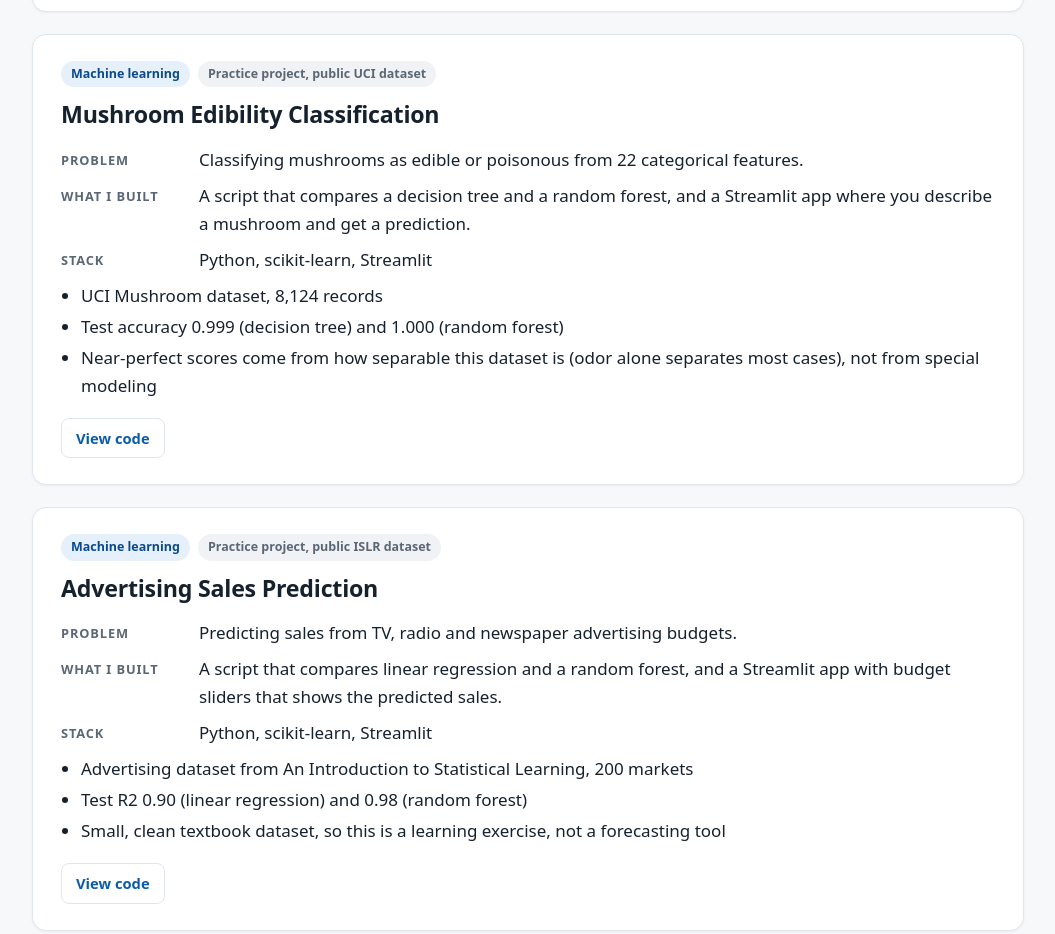
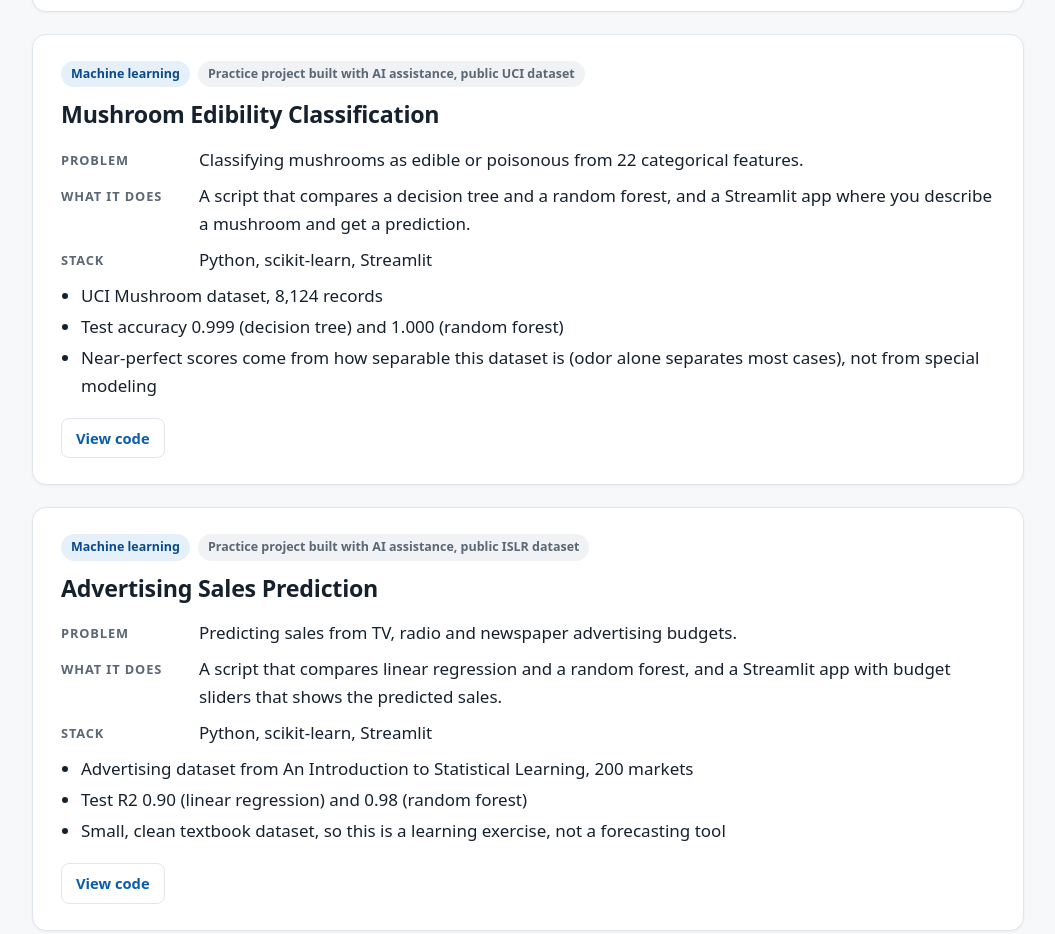
Before and after one commit to Mo7am2d-1/Mo7am2d-1.github.io, a plain HTML site: page index.html in a window 1280 px wide. Shown: the part 3526-4460 px from the top of the page, without its empty margins (112-1167 px from the left). Drawn offline with Linux system fonts and the light colour scheme.

Commit message:
Update index.html

```diff
--- a/index.html
+++ b/index.html
@@ -62,22 +62,22 @@
 </article>
 
 <article class="proj">
-<div class="ph"><span class="badge">Machine learning</span><span class="badge soft">Practice project, public UCI dataset</span></div>
+<div class="ph"><span class="badge">Machine learning</span><span class="badge soft">Practice project built with AI assistance, public UCI dataset</span></div>
 <h3>Mushroom Edibility Classification</h3>
 <dl class="facts">
 <dt>Problem</dt><dd>Classifying mushrooms as edible or poisonous from 22 categorical features.</dd>
-<dt>What I built</dt><dd>A script that compares a decision tree and a random forest, and a Streamlit app where you describe a mushroom and get a prediction.</dd>
+<dt>What it does</dt><dd>A script that compares a decision tree and a random forest, and a Streamlit app where you describe a mushroom and get a prediction.</dd>
 <dt>Stack</dt><dd>Python, scikit-learn, Streamlit</dd></dl>
 <ul class="res"><li>UCI Mushroom dataset, 8,124 records</li><li>Test accuracy 0.999 (decision tree) and 1.000 (random forest)</li><li>Near-perfect scores come from how separable this dataset is (odor alone separates most cases), not from special modeling</li></ul>
 <p class="links"><a class="lnk" href="https://github.com/Mo7am2d-1/mushroom-classification">View code</a></p>
 </article>
 
 <article class="proj">
-<div class="ph"><span class="badge">Machine learning</span><span class="badge soft">Practice project, public ISLR dataset</span></div>
+<div class="ph"><span class="badge">Machine learning</span><span class="badge soft">Practice project built with AI assistance, public ISLR dataset</span></div>
 <h3>Advertising Sales Prediction</h3>
 <dl class="facts">
 <dt>Problem</dt><dd>Predicting sales from TV, radio and newspaper advertising budgets.</dd>
-<dt>What I built</dt><dd>A script that compares linear regression and a random forest, and a Streamlit app with budget sliders that shows the predicted sales.</dd>
+<dt>What it does</dt><dd>A script that compares linear regression and a random forest, and a Streamlit app with budget sliders that shows the predicted sales.</dd>
 <dt>Stack</dt><dd>Python, scikit-learn, Streamlit</dd></dl>
 <ul class="res"><li>Advertising dataset from An Introduction to Statistical Learning, 200 markets</li><li>Test R2 0.90 (linear regression) and 0.98 (random forest)</li><li>Small, clean textbook dataset, so this is a learning exercise, not a forecasting tool</li></ul>
 <p class="links"><a class="lnk" href="https://github.com/Mo7am2d-1/advertising-sales-prediction">View code</a></p>
@@ -89,8 +89,8 @@
 <article><h4>Customer Intelligence Decision Platform</h4><p>Team project: machine learning models and a Streamlit dashboard for customer churn prediction. My part: data cleaning, model preparation and the web app.</p><p class="meta">Jupyter Notebook · <a href="https://github.com/Mo7am2d-1/Customer-Intelligence-Decision-Platform">Code</a></p></article>
 <article><h4>CS50 AI Training Pack</h4><p>Ten original AI training projects covering search, machine learning, reinforcement learning, NLP and more.</p><p class="meta">Python · <a href="https://github.com/Mo7am2d-1/Repository-name-CS50-AI-Training-Pack">Code</a></p></article>
 <article><h4>NTI ML Course Notebooks</h4><p>My notebooks and exercises from the NTI machine learning course, organized by session, with small example datasets. Course work, not a finished project.</p><p class="meta">Jupyter Notebook · <a href="https://github.com/Mo7am2d-1/NTI-ML-Course-Notebooks">Code</a></p></article>
-<article><h4>Iris Flower Classification</h4><p>Practice project: KNN, SVM and decision tree compared on the classic Iris dataset. High accuracy is expected on this easy dataset.</p><p class="meta">Python · <a href="https://github.com/Mo7am2d-1/iris-flower-classification">Code</a></p></article>
-<article><h4>Mall Customer Segmentation</h4><p>Practice project: K-Means clustering of mall customers on income and spending score, with k chosen by the elbow method.</p><p class="meta">Python · <a href="https://github.com/Mo7am2d-1/mall-customer-segmentation">Code</a></p></article>
+<article><h4>Iris Flower Classification</h4><p>Practice project built with AI assistance: KNN, SVM and decision tree compared on the classic Iris dataset. High accuracy is expected on this easy dataset.</p><p class="meta">Python · <a href="https://github.com/Mo7am2d-1/iris-flower-classification">Code</a></p></article>
+<article><h4>Mall Customer Segmentation</h4><p>Practice project built with AI assistance: K-Means clustering of mall customers on income and spending score, with k chosen by the elbow method.</p><p class="meta">Python · <a href="https://github.com/Mo7am2d-1/mall-customer-segmentation">Code</a></p></article>
 </div>
 </div></section>
 
```
